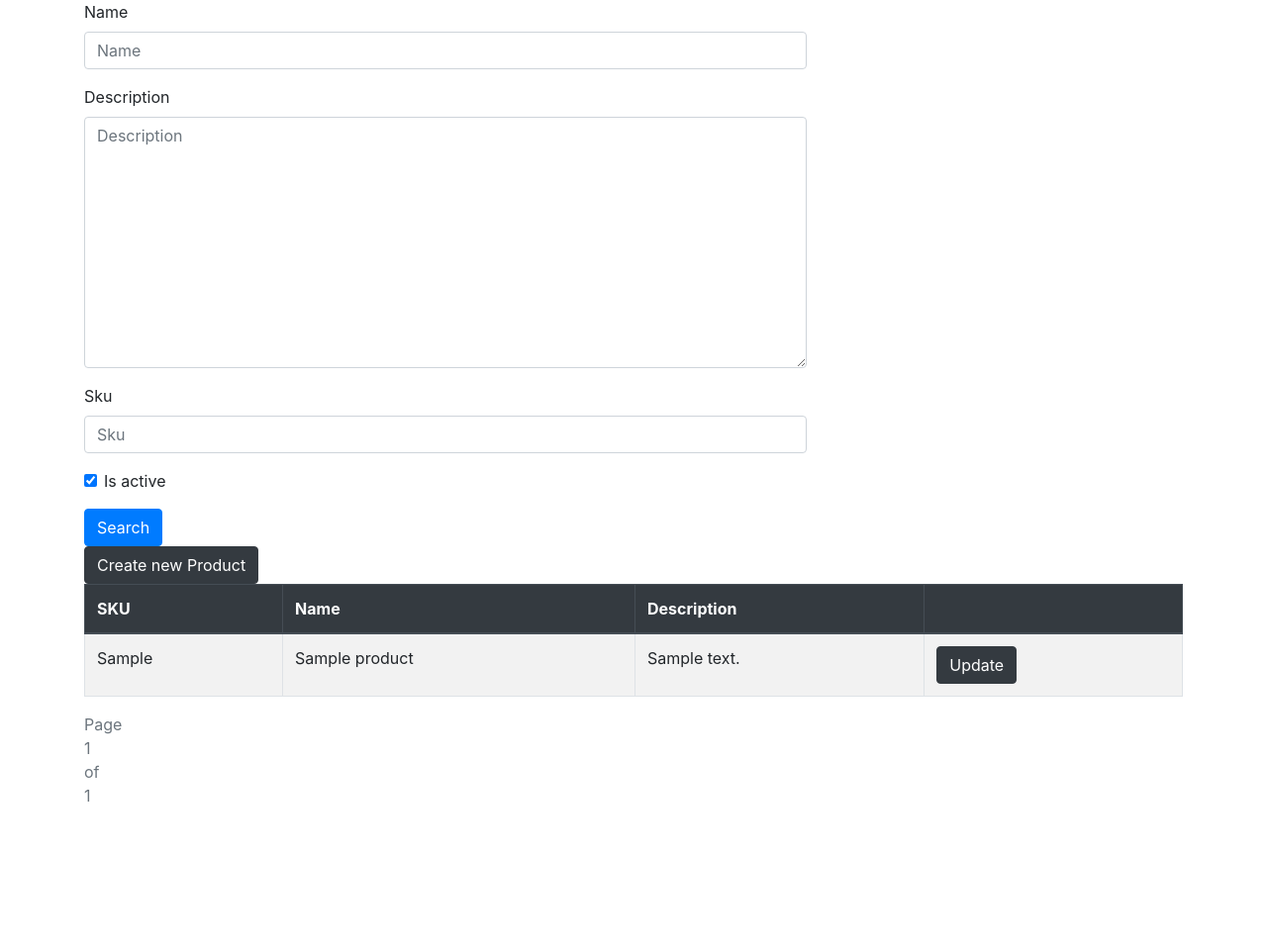
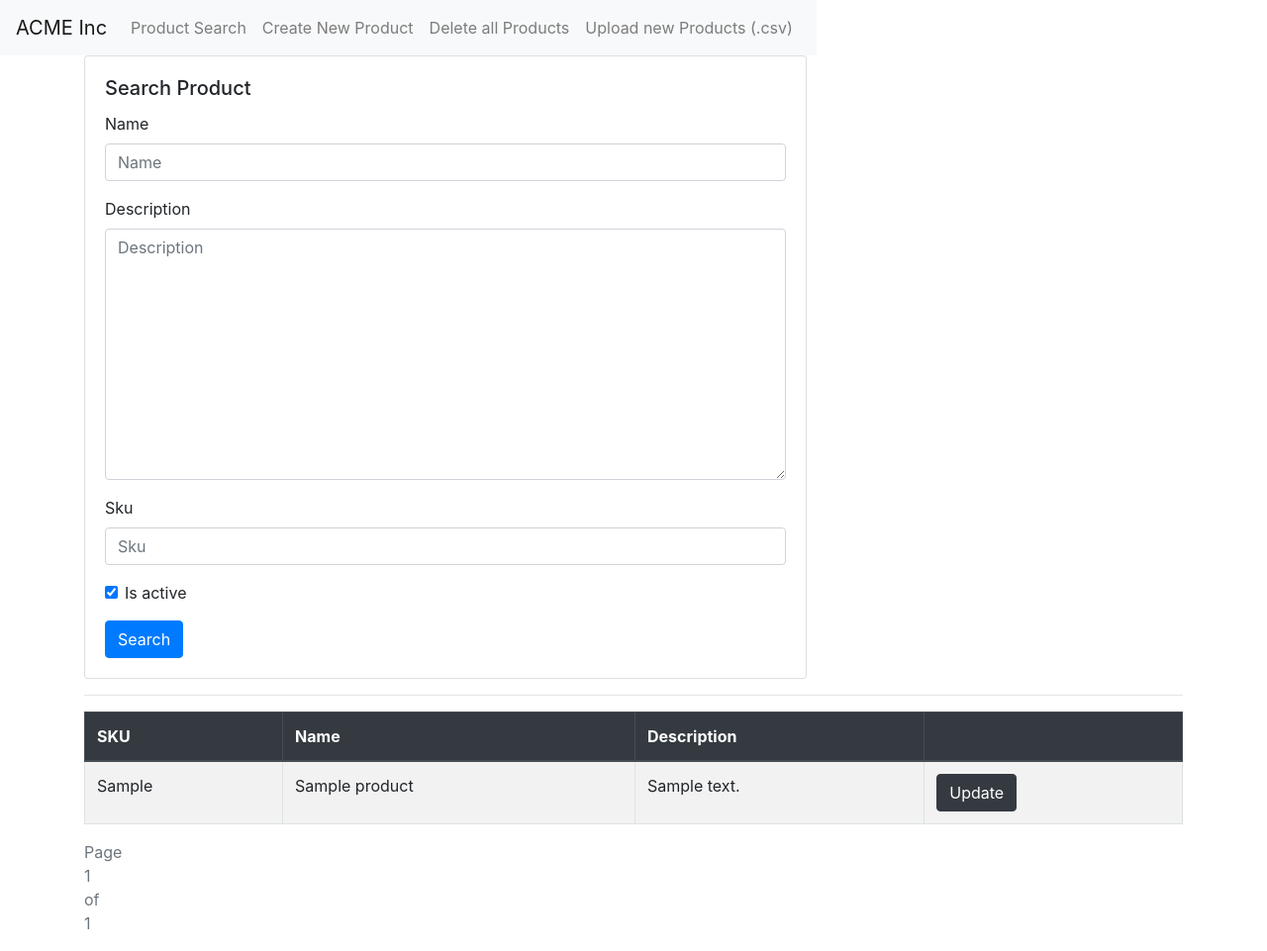
Before and after one commit to ultimatecoder/narad, a Django app: page /products/ in a window 1280 px wide. Shown: the whole page at 99% size. Before the commit the page ends 810 px from the top, so only its background shows below. Run offline with Django 3.2, Linux system fonts and the light colour scheme; tables that the repository leaves empty hold one stand-in row (values such as "Sample post"); some libraries are stand-ins or nearby versions.

Commit message:
Redirect user to '/products'
After this commit, each request by User is redirected to '/products'
page in which User is able to create new products, search new products
and delete all existing products and upload bunch of new products from
CSV file.

```diff
--- a/narad/product_manager/templates/base.html
+++ b/narad/product_manager/templates/base.html
@@ -14,6 +14,32 @@
     <title>Hello, world!</title>
   </head>
   <body>
+    <div class="container-fluid">
+      <div class="row">
+        <nav class="navbar navbar-expand-lg navbar-light bg-light">
+          <a class="navbar-brand" href="#">ACME Inc</a>
+          <button class="navbar-toggler" type="button" data-toggle="collapse" data-target="#navbarNav" aria-controls="navbarNav" aria-expanded="false" aria-label="Toggle navigation">
+            <span class="navbar-toggler-icon"></span>
+          </button>
+          <div class="collapse navbar-collapse" id="navbarNav">
+            <ul class="navbar-nav">
+              <li class="nav-item">
+                <a class="nav-link" href="{% url 'products-search' %}">Product Search</a>
+              </li>
+              <li class="nav-item">
+                <a class="nav-link" href="{% url 'product-create' %}">Create New Product</a>
+              </li>
+              <li class="nav-item">
+                <a class="nav-link" href="{% url 'products-delete' %}">Delete all Products</a>
+              </li>
+              <li class="nav-item">
+                <a class="nav-link" href="{% url 'products-upload' %}">Upload new Products (.csv)</a>
+              </li>
+            </ul>
+          </div>
+        </nav>
+      </div>
+    </div>
     <div class="container">
       {% block body %}
       {% endblock %}
--- a/narad/product_manager/templates/index.html
+++ /dev/null
@@ -1,5 +0,0 @@
-{% extends "base.html" %}
-{% block body %}
-
-I am at homepage
-{% endblock %}
--- a/narad/product_manager/templates/product_search.html
+++ b/narad/product_manager/templates/product_search.html
@@ -5,6 +5,9 @@
 {% block body %}
 <div class="row">
   <div class="col-md-8">
+    <div class="card">
+      <div class="card-body">
+        <h5 class="card-title">Search Product</h5>
         <form enctype="multipart/form-data" action="{% url 'products-search' %}" method="get" class="form">
           {% bootstrap_form form %}
 
@@ -14,11 +17,9 @@
         </form>
       </div>
     </div>
-<div class="row">
-  <div class="col-md-12">
-    <a href="{% url 'product-create' %}" class="btn btn-dark">Create new Product</a>
   </div>
 </div>
+<hr/>
 <div class="row">
   <div class="col-md-12">
     <table class="table table-striped table-bordered">
--- a/narad/product_manager/urls.py
+++ b/narad/product_manager/urls.py
@@ -18,12 +18,12 @@ urlpatterns = [
         name="products-upload-progress"
     ),
     path(
-        'products/create/',
+        'products-create/',
         views.ProductCreate.as_view(),
         name="product-create"
     ),
     path(
-        'products/delete/',
+        'products-delete/',
         views.ProductsDeleteAll.as_view(),
         name="products-delete"
     ),
--- a/narad/product_manager/views.py
+++ b/narad/product_manager/views.py
@@ -116,4 +116,4 @@ class ProductsUploadProgress(View):
 class Home(View):
 
     def get(self, request):
-        return render(request, 'index.html', {})
+        return HttpResponseRedirect(reverse('products-search'))
```
Lines whose indentation alone changed are shown as unchanged.
